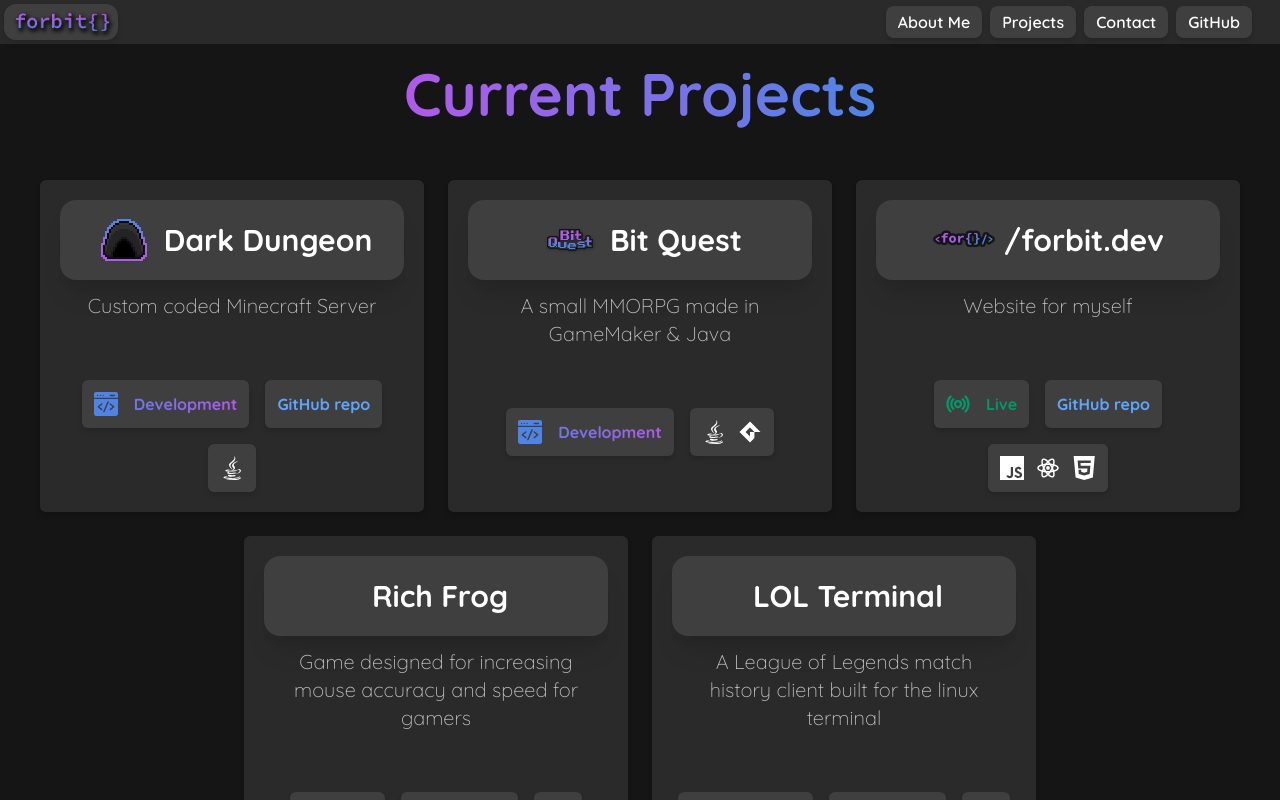
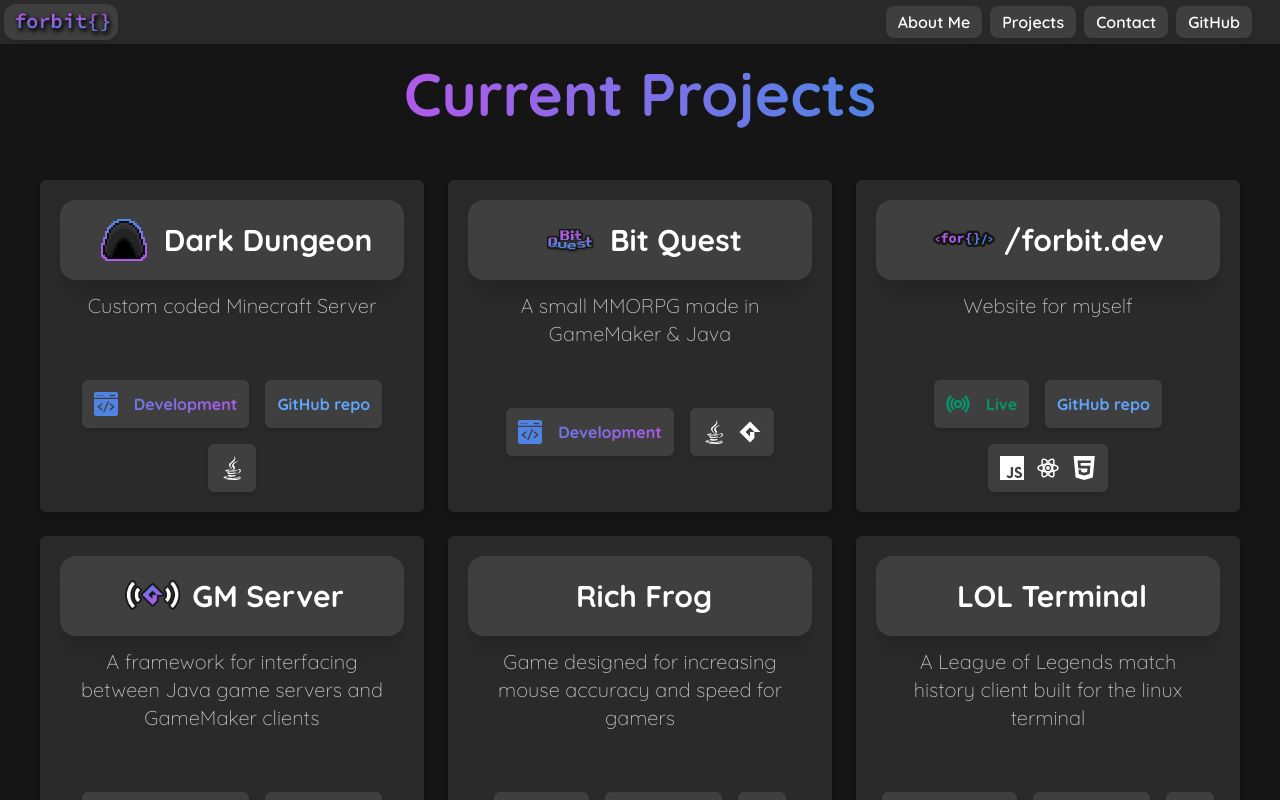
Before and after one commit to f0rbit/forbit-dev, a React (Create React App) app: page /projects in a window 1280 px wide. Built offline with nearby package versions, Linux system fonts and the light colour scheme; a web font is replaced by a local one.

Commit message:
add gm server to current projects

```diff
--- a/src/assets/current_projects.json
+++ b/src/assets/current_projects.json
@@ -36,6 +36,18 @@
         "link": null,
         "icon": "forbit_dev.png",
         "status": "live",
+        "hidden": false
+    },
+    {
+        "name": "GM Server",
+        "description": "A framework for interfacing between Java game servers and GameMaker clients",
+        "language": [
+            "Java"
+        ],
+        "repo": "https://github.com/f0rbit/gm-server",
+        "link": null,
+        "icon": "gm_server.png",
+        "status": "development",
         "hidden": false
     },
     {
@@ -109,7 +121,7 @@
         "link": null,
         "icon": null,
         "status": "abandoned",
-        "hidden": false
+        "hidden": true
     },
     {
         "name": "Clumsy Santa",
--- a/src/components/ProjectInfo.js
+++ b/src/components/ProjectInfo.js
@@ -7,6 +7,7 @@
 import BitQuestIcon from '../assets/project_icons/bit_quest.png'
 import PixelFlyIcon from '../assets/project_icons/pixel_fly.png'
 import ForbitDevIcon from '../assets/project_icons/forbit_dev.png'
+import GMServerIcon from '../assets/project_icons/gm_server.png'
 
 export default class ProjectInfo extends Component {
 
@@ -16,6 +17,7 @@
             case 'bit_quest.png': return BitQuestIcon;
             case 'pixel_fly.png': return PixelFlyIcon;
             case 'forbit_dev.png': return ForbitDevIcon;
+            case 'gm_server.png': return GMServerIcon;
             default: return null;
         }
     }
```
Also changed, not shown: src/assets/project_icons/gm_server.png (added).
